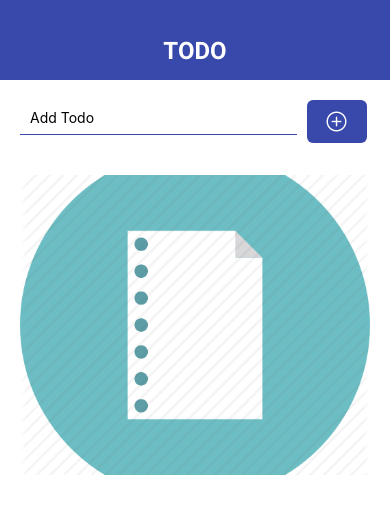
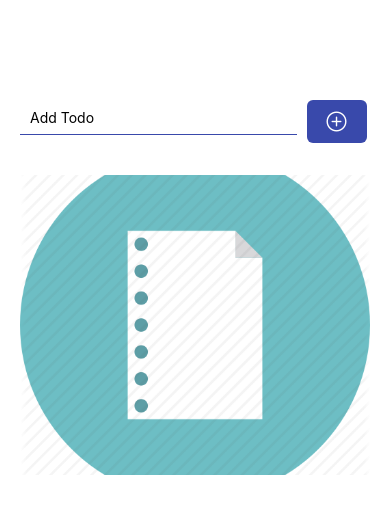
Before and after one commit to amao512/rn-todo, a React Native app: screen / in a window 390 px wide. Shown: the top 514 px of the page. Built offline with nearby package versions, Linux system fonts and the light colour scheme.

Commit message:
add: add Platform component

```diff
--- a/src/components/Navbar.js
+++ b/src/components/Navbar.js
@@ -1,11 +1,14 @@
 import React from 'react'
-import { View, StyleSheet } from 'react-native'
+import { View, StyleSheet, Platform } from 'react-native'
 import { THEME } from '../theme'
 import { AppText } from '../components/ui/AppText'
 
 export const Navbar = () => {
     return (
-        <View style={styles.navbar}>
+        <View style={{...styles.navbar, ...Platform.select({
+            ios: styles.navbarIos,
+            android: styles.navbarAndroid
+        })}}>
             <AppText style={styles.navbarLogo}>TODO</AppText>
         </View>
     )
@@ -14,13 +17,18 @@ export const Navbar = () => {
 const styles = StyleSheet.create({
     navbar: {
         height: 80,
-        backgroundColor: THEME.MAIN_COLOR,
         alignItems: 'center',
         justifyContent: 'center',
         paddingTop: 22
     },
+    navbarAndroid: {
+        backgroundColor: THEME.MAIN_COLOR,
+    },
+    navbarIos: {
+        borderBottomColor: THEME.MAIN_COLOR
+    },
     navbarLogo: {
-        color: '#fff',
+        color: Platform.OS === 'ios' ? THEME.MAIN_COLOR : '#fff',
         fontSize: 24,
         fontFamily: 'roboto-bold'
     }
--- a/src/components/ui/AppButton.js
+++ b/src/components/ui/AppButton.js
@@ -1,15 +1,16 @@
 import React from 'react'
-import { TouchableOpacity, View, Text, StyleSheet } from 'react-native'
+import { TouchableOpacity, View, StyleSheet, Platform, TouchableNativeFeedback } from 'react-native'
 import { THEME } from '../../theme'
 import { AppText } from './AppText'
 
 export const AppButton = ({ children, onPress, color = THEME.MAIN_COLOR }) => {
+    const Wrapper = Platform.OS === 'android' ? TouchableNativeFeedback : TouchableOpacity
     return (
-        <TouchableOpacity onPress={onPress} activeOpacity={0.7}>
+        <Wrapper onPress={onPress} activeOpacity={0.7}>
             <View style={{ ...styles.button, backgroundColor: color }}>
                 <AppText style={styles.text}>{children}</AppText>
             </View>
-        </TouchableOpacity>
+        </Wrapper>
     )
 }
 
```
